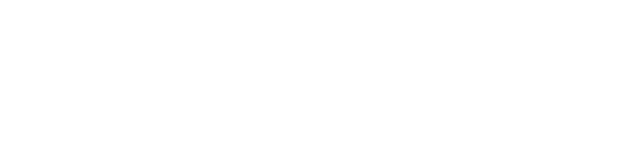
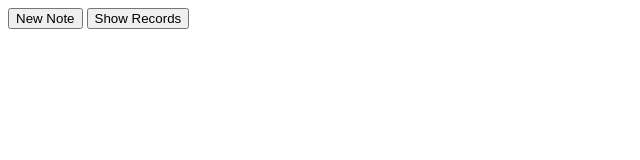
Before and after one commit to Vasianandcarps/diary-, a plain HTML site: page index.html in a window 1280 px wide. Shown: the whole page, without its empty margins (0-640 px from the left). Drawn offline with Linux system fonts and the light colour scheme.

Commit message:
Update index.html

```diff
--- a/index.html
+++ b/index.html
@@ -4,9 +4,11 @@
     <meta charset="UTF-8">
     <meta http-equiv="X-UA-Compatible" content="IE=edge">
     <meta name="viewport" content="width=device-width, initial-scale=1.0">
-    <title>Document</title>
+    <title>Diary</title>
 </head>
 <body>
+    <input type="button" value="New Note" onclick="newNote()">
+    <input type="button" value="Show Records" onclick="diary.showDiary();">
     <script src="diary.js"></script>
 </body>
 </html>
```
